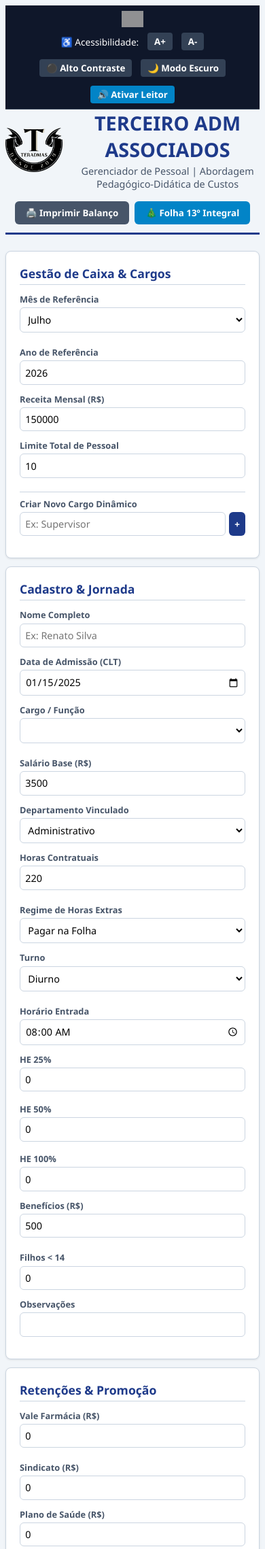
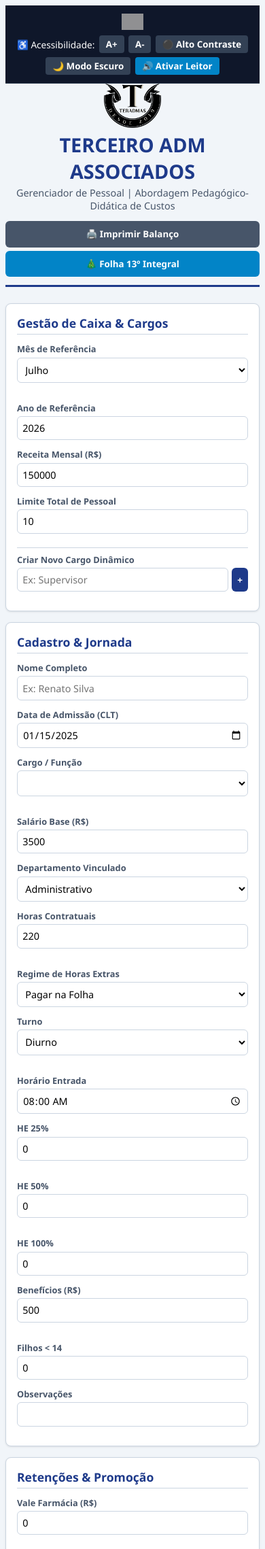
Before and after one commit to ProfRenatoPereira/folhadm, a Flask app: page / in a window 390 px wide; the page is wider, and only the part inside the window is pictured. Shown: the top 2278 px of that part at 68% size. Run offline with Flask 3, Linux system fonts and the light colour scheme; data that the repository does not hold is empty; some libraries are stand-ins or nearby versions; grey boxes are pictures that could not be loaded.

Commit message:
Update style.css

```diff
--- a/static/style.css
+++ b/static/style.css
@@ -38,6 +38,8 @@
     max-width: 1440px; /* Limita a largura em telas de 80" para evitar distorção visual */
     margin: 0 auto;
     flex-grow: 1;
+    display: flex;
+    flex-direction: column;
 }
 
 header {
@@ -173,36 +198,62 @@
 /* 1. Regras para Telas Menores e Smartphones em Retrato (Até 768px) */
 @media (max-width: 768px) {
     body {
-        padding: 0.5rem; /* Reduz margens externas para ganhar espaço útil */
+        padding: 0.5rem !important;
     }
 
     header {
-        flex-direction: column;
-        text-align: center;
-        align-items: center;
+        flex-direction: column !important;
+        text-align: center !important;
+        align-items: center !important;
+        gap: 0.8rem !important;
     }
 
-    header style {
-        flex-direction: column;
-        gap: 0.5rem;
+    header div[style*="display: flex"] {
+        flex-direction: column !important;
+        align-items: center !important;
+        gap: 0.3rem !important;
+    }
+
+    .actions-header {
+        width: 100% !important;
+        flex-direction: column !important;
+        gap: 0.5rem !important;
+    }
+
+    .actions-header button {
+        width: 100% !important;
+        padding: 0.65rem !important;
+    }
+
+    /* Evita que as cores de fundo quebrem o contraste */
+    .card, .chart-box {
+        padding: 1rem !important;
+        background: #ffffff !important;
+        color: #0f172a !important;
     }
 
     /* Transforma os layouts de grid em uma única coluna vertical */
     .grid-config, .dashboard, .bi-container {
         grid-template-columns: 1fr !important;
-        gap: 0.75rem;
+        gap: 1rem !important;
     }
 
     /* Torna as tabelas roláveis lateralmente para não quebrar o layout */
     .table-container {
-        overflow-x: auto;
+        overflow-x: auto !important;
+        width: 100% !important;
         -webkit-overflow-scrolling: touch;
         border: 1px solid var(--border);
         border-radius: 6px;
     }
 
     table {
-        min-width: 600px; /* Garante que os dados fiquem legíveis na rolagem */
+        min-width: 750px !important; /* Garante que os dados fiquem legíveis na rolagem */
+    }
+
+    .actions-cell {
+        flex-wrap: wrap !important;
+        gap: 6px !important;
     }
 
     /* Ajuste para a nova Central de Auditoria no celular */
@@ -211,15 +262,15 @@
     }
 
     #barra-acessibilidade {
-        flex-direction: column;
-        gap: 0.5rem;
-        padding: 0.75rem 0.5rem;
+        flex-direction: column !important;
+        gap: 0.5rem !important;
+        padding: 0.75rem 0.5rem !important;
     }
 
     #barra-acessibilidade div {
-        flex-wrap: wrap;
-        justify-content: center;
-        gap: 0.4rem;
+        flex-wrap: wrap !important;
+        justify-content: center !important;
+        gap: 0.4rem !important;
     }
 }
 
```
Also changed, not shown: other parts of static/style.css (+26 -3 lines).
